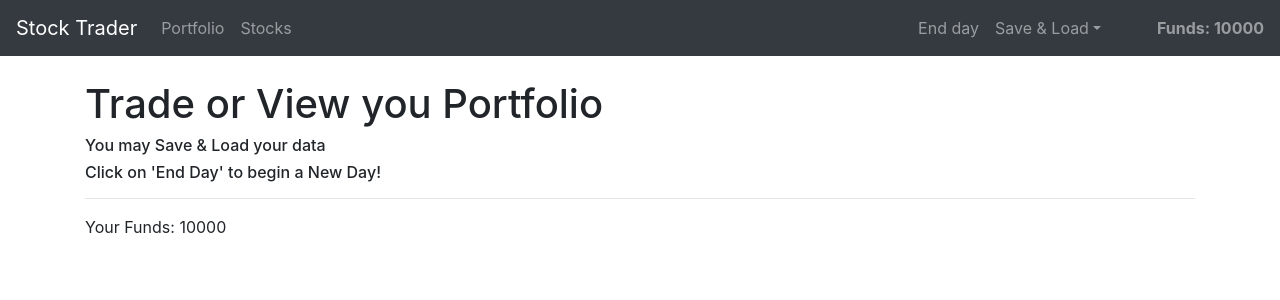
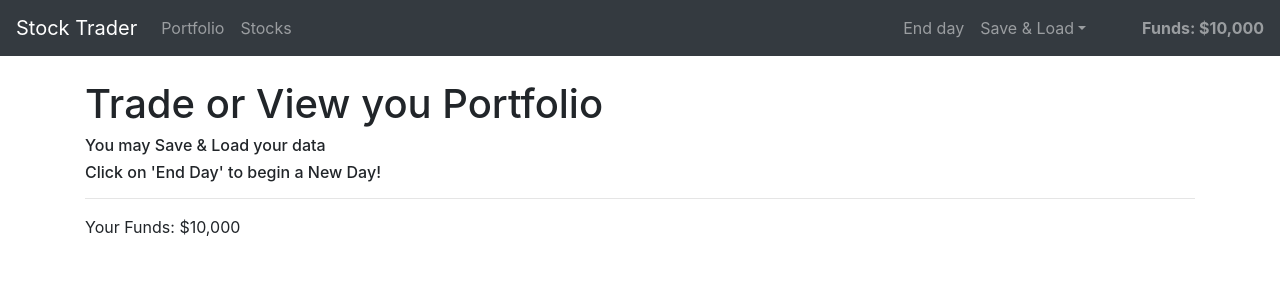
Before and after one commit to chickenfoot88/stock-trader-education-project, a Vue app: page / in a window 1280 px wide. Shown: the top 300 px of the page. Built offline with nearby package versions, Linux system fonts and the light colour scheme.

Commit message:
Add dollar sign filter

```diff
--- a/src/components/TheHeader.vue
+++ b/src/components/TheHeader.vue
@@ -31,7 +31,7 @@
           </div>
         </li>
       </ul>
-      <strong class="navbar-text ml-5">Funds: {{ funds }}</strong>
+      <strong class="navbar-text ml-5">Funds: {{ funds | dollarSign }}</strong>
     </div>
   </nav>
 </template>
--- /dev/null
+++ b/src/filters/dollarSign.js
@@ -0,0 +1,6 @@
+import Vue from 'vue'
+
+export default Vue.filter('dollarSign', function (value) {
+  if (!value) return ''
+  return `$${value.toLocaleString()}`
+})
--- /dev/null
+++ b/src/filters/index.js
@@ -0,0 +1,5 @@
+import dollarSign from './dollarSign'
+
+export default {
+  dollarSign
+}
--- a/src/main.js
+++ b/src/main.js
@@ -3,6 +3,7 @@ import App from './App.vue'
 import router from './router'
 import store from './store'
 import 'bootstrap/dist/css/bootstrap.min.css';
+import '@/filters'
 
 Vue.config.productionTip = false
 
--- a/src/views/Home.vue
+++ b/src/views/Home.vue
@@ -5,7 +5,7 @@
       <h6>You may Save & Load your data</h6>
       <h6>Click on 'End Day' to begin a New Day!</h6>
       <hr />
-      <p>Your Funds: {{ funds }}</p>
+      <p>Your Funds: {{ funds | dollarSign }}</p>
     </div>
   </div>
 </template>
```
